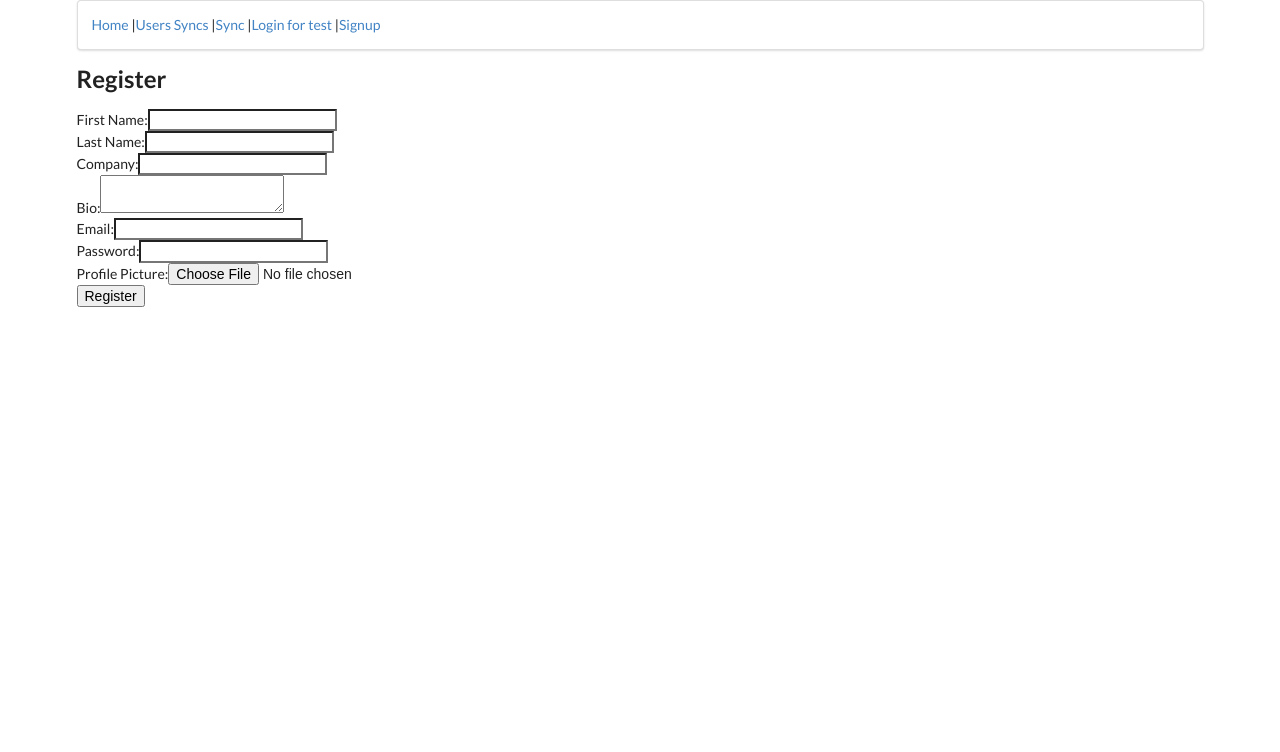
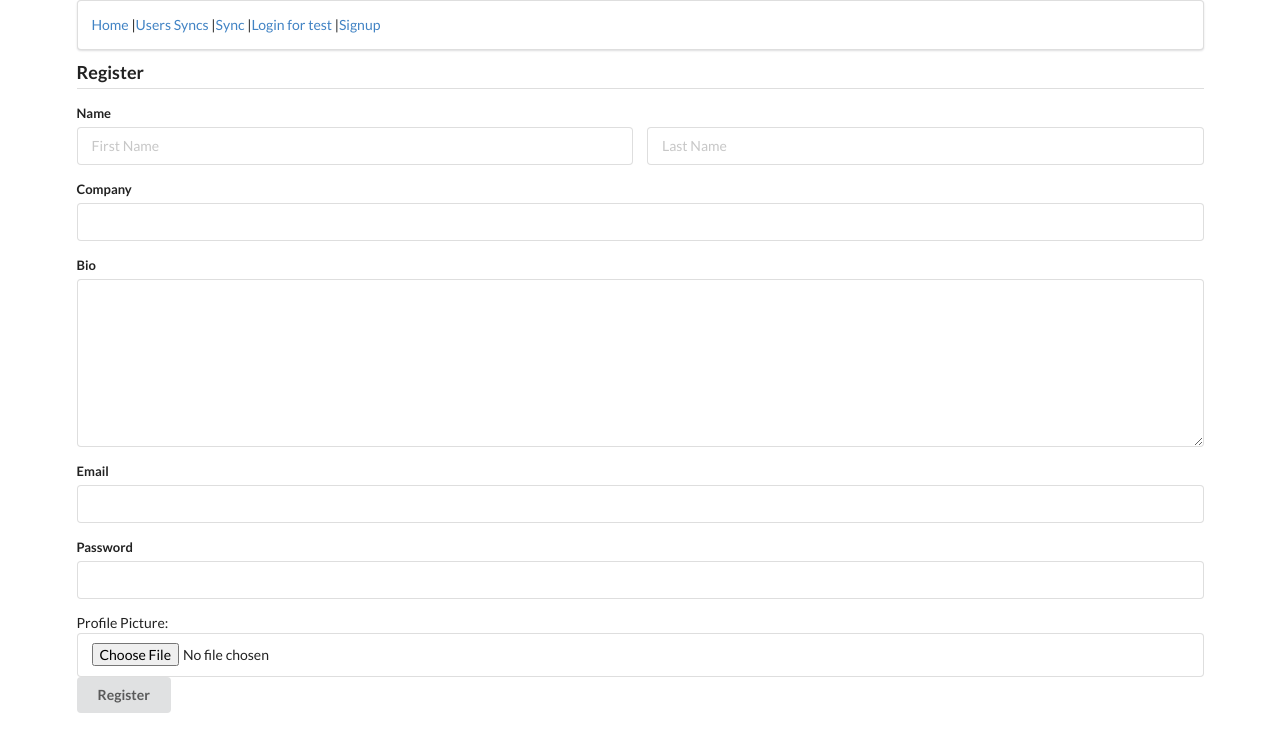
Before and after one commit to ang-lam/sync_me, a React (Create React App) app: page /signup in a window 1280 px wide. Shown: the top 752 px of the page. Built offline with nearby package versions, Linux system fonts and the light colour scheme.

Commit message:
formatted signup form with css

```diff
--- a/src/components/RegisterPage.js
+++ b/src/components/RegisterPage.js
@@ -62,49 +62,66 @@ class RegisterPage extends Component {
     render() {
         return (
             <div>
-                <h2>Register</h2>
-                <form onSubmit={this.handleSubmit}>
-                    <label>First Name:</label>
+                <form className="ui form" onSubmit={this.handleSubmit}>
+                    <h3 className="ui dividing header">Register</h3>
+                    <div className="field">
+                        <label>Name</label>
+                        <div className="two fields">
+                            <div className="field">
                                 <input
                                 onChange={this.handleFormChange}
                                 type="text"
                                 name="firstName"
                                 value={this.state.firstName}
-                    /> <br />
-                    <label>Last Name:</label>
+                                placeholder="First Name"
+                                />
+                            </div>
+                            <div className="field">
                                 <input
                                 onChange={this.handleFormChange}
                                 type="text"
                                 name="lastName"
                                 value={this.state.lastName}
-                    /> <br />
-                    <label>Company:</label>
+                                placeholder="Last Name"
+                                />
+                            </div>
+                        </div>
+                    </div>
+                    <div className="field">
+                        <label>Company</label>
                         <input
                             onChange={this.handleFormChange}
                             type="text"
                             name="company"
                             value={this.state.company}
-                    /> <br />
-                    <label>Bio:</label>
+                        />
+                    </div>
+                    <div className="field">
+                        <label>Bio</label>
                         <textarea
                             onChange={this.handleFormChange}
                             name="bio"
                             value={this.state.bio}
-                    /> <br />
-                    <label>Email:</label>
+                        />
+                    </div>
+                    <div className="field">
+                        <label>Email</label>
                         <input
                             onChange={this.handleFormChange}
                             type="text"
                             name="email"
                             value={this.state.email}
-                    /> <br />
-                    <label>Password:</label>
+                        />
+                    </div>
+                    <div className="field">
+                        <label>Password</label>
                         <input
                             onChange={this.handleFormChange}
                             type="password"
                             name="password"
                             value={this.state.password}
-                    /> <br />
+                        />
+                    </div>
                     <label>Profile Picture:</label>
                     <input
                         onChange={this.handleProfilePicture}
@@ -113,7 +130,7 @@ class RegisterPage extends Component {
                         name="picture"
                         // value={this.state.picture}
                     /> <br />
-                    <button type="submit">Register</button>
+                    <button className="ui button" type="submit">Register</button>
                 </form>
             </div>
         )
```
Lines whose indentation alone changed are shown as unchanged.
